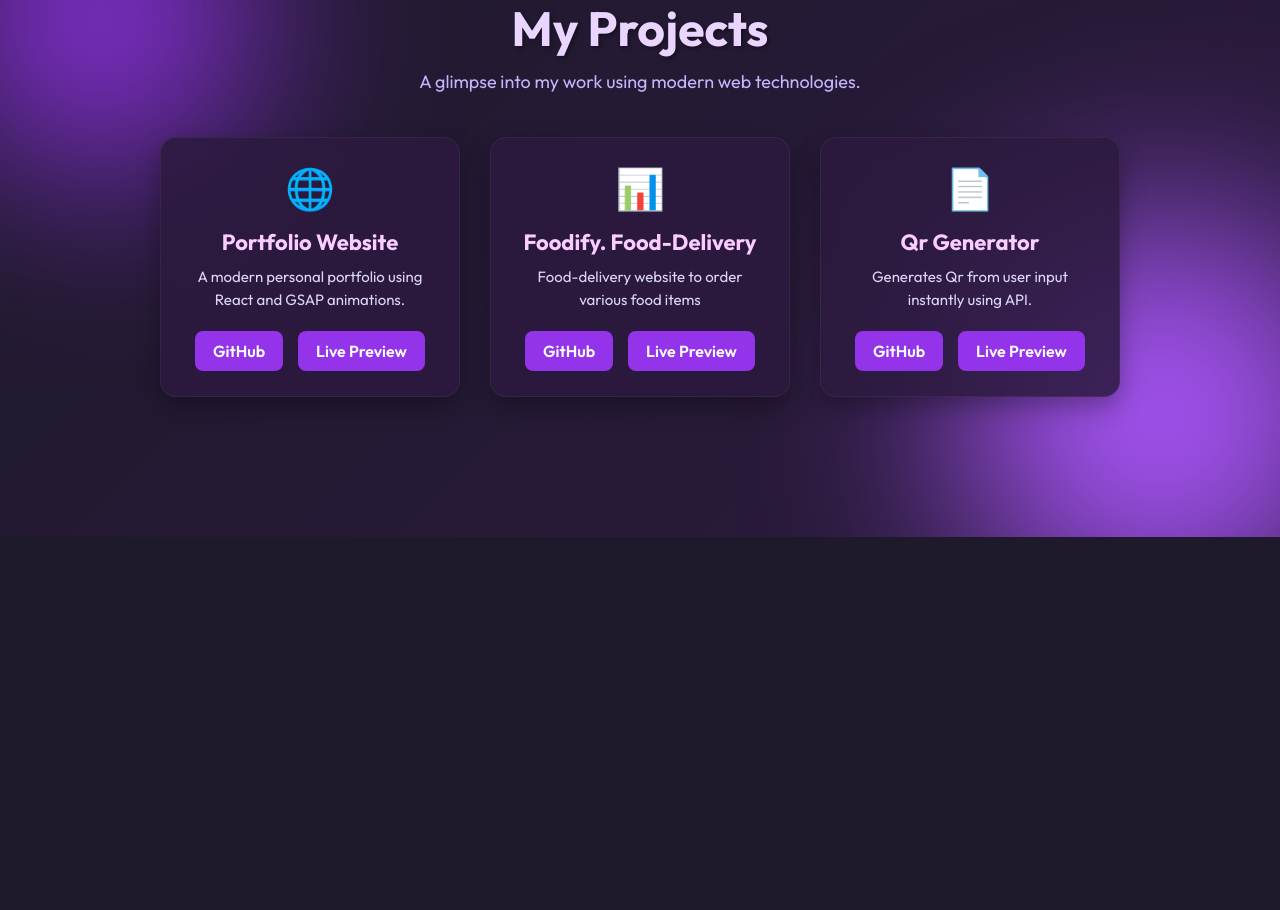
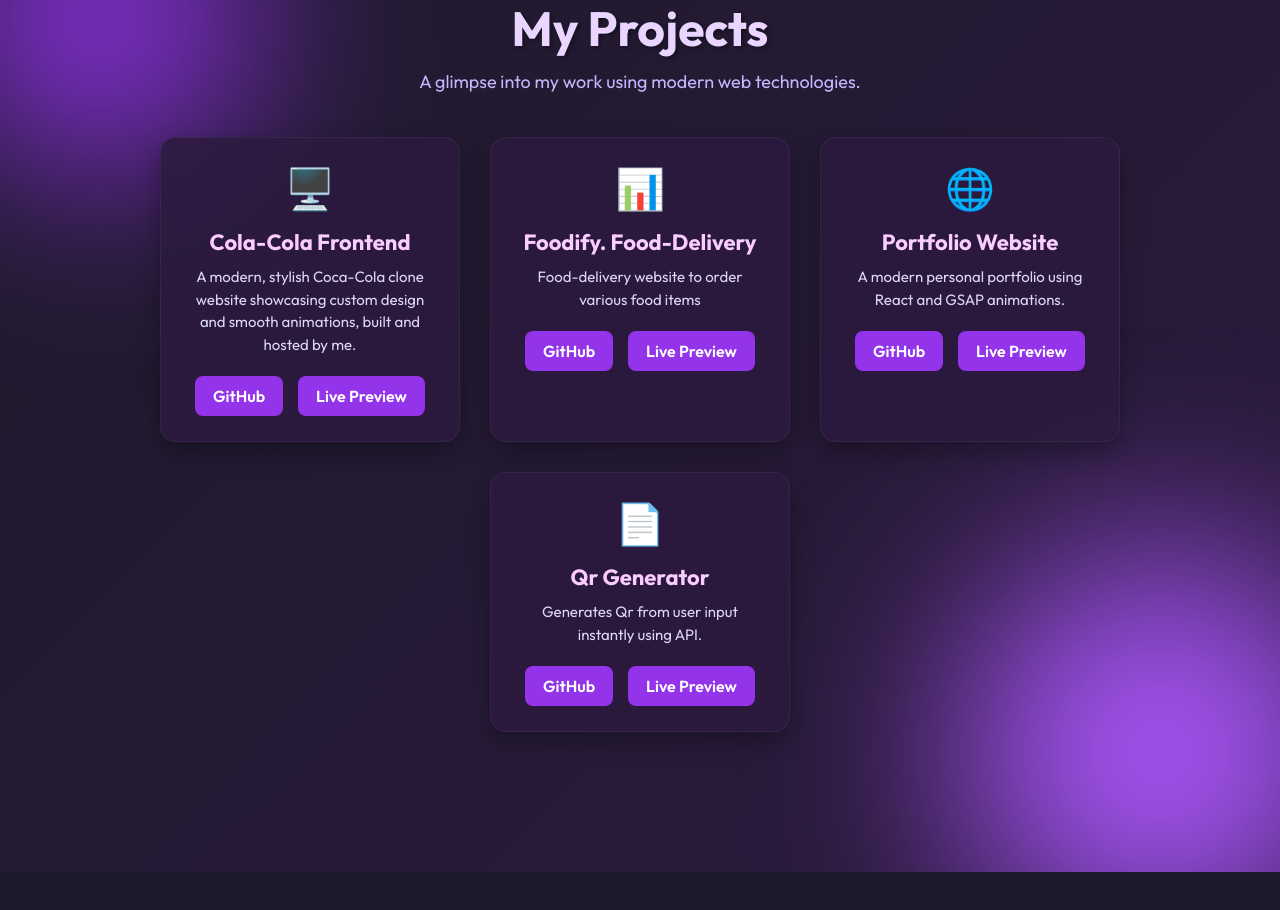
Before and after one commit to majji-chidvilash-ashok-raj/portfolio-chidvilashmajji, a React (Vite) app: page / in a window 1280 px wide. Shown: the part 2700-3610 px from the top of the page. Built offline with nearby package versions, Linux system fonts and the light colour scheme.

Commit message:
new project added

```diff
--- a/src/components/Projects/Project.jsx
+++ b/src/components/Projects/Project.jsx
@@ -7,11 +7,11 @@ gsap.registerPlugin(ScrollTrigger);
 
 const projects = [
   {
-    title: 'Portfolio Website',
-    description: 'A modern personal portfolio using React and GSAP animations.',
-    github: 'https://github.com/majji-chidvilash-ashok-raj/portfolio-chidvilashmajji',
-    live: '#',
-    icon: '🌐',
+    title: 'Cola-Cola Frontend',
+    description: 'A modern, stylish Coca-Cola clone website showcasing custom design and smooth animations, built and hosted by me.',
+    github: 'https://github.com/majji-chidvilash-ashok-raj/cola-cola-react-based-project',
+    live: 'https://colacola-chidvilashmajji.netlify.app/',
+    icon: '🖥️',
   },
   {
     title: 'Foodify. Food-Delivery ',
@@ -19,6 +19,13 @@ const projects = [
     github: 'https://github.com/majji-chidvilash-ashok-raj/foodify-fullstack-project',
     live: '#',
     icon: '📊',
+  },
+  {
+    title: 'Portfolio Website',
+    description: 'A modern personal portfolio using React and GSAP animations.',
+    github: 'https://github.com/majji-chidvilash-ashok-raj/portfolio-chidvilashmajji',
+    live: '#',
+    icon: '🌐',
   },
   {
     title: 'Qr Generator',
```
